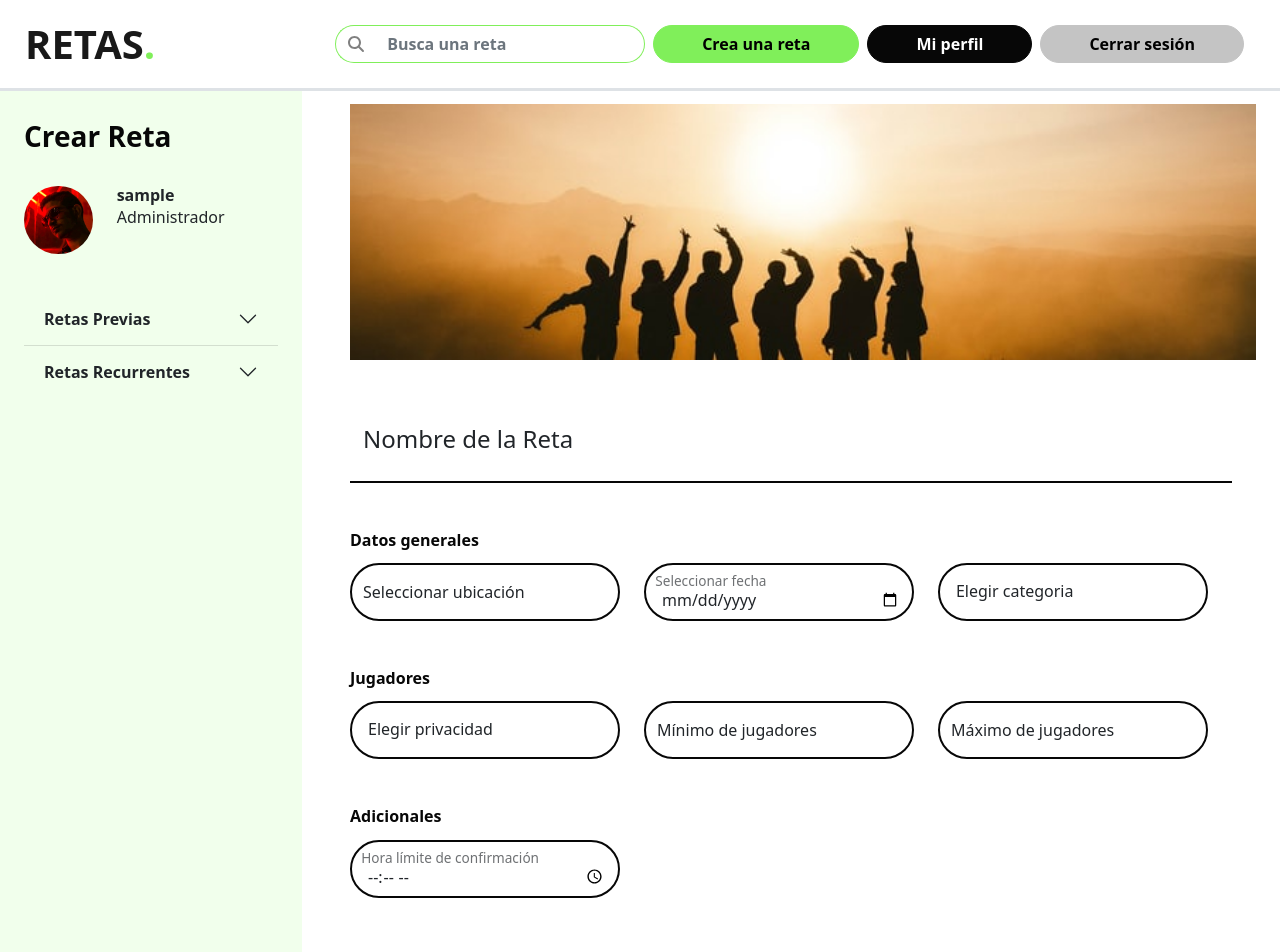
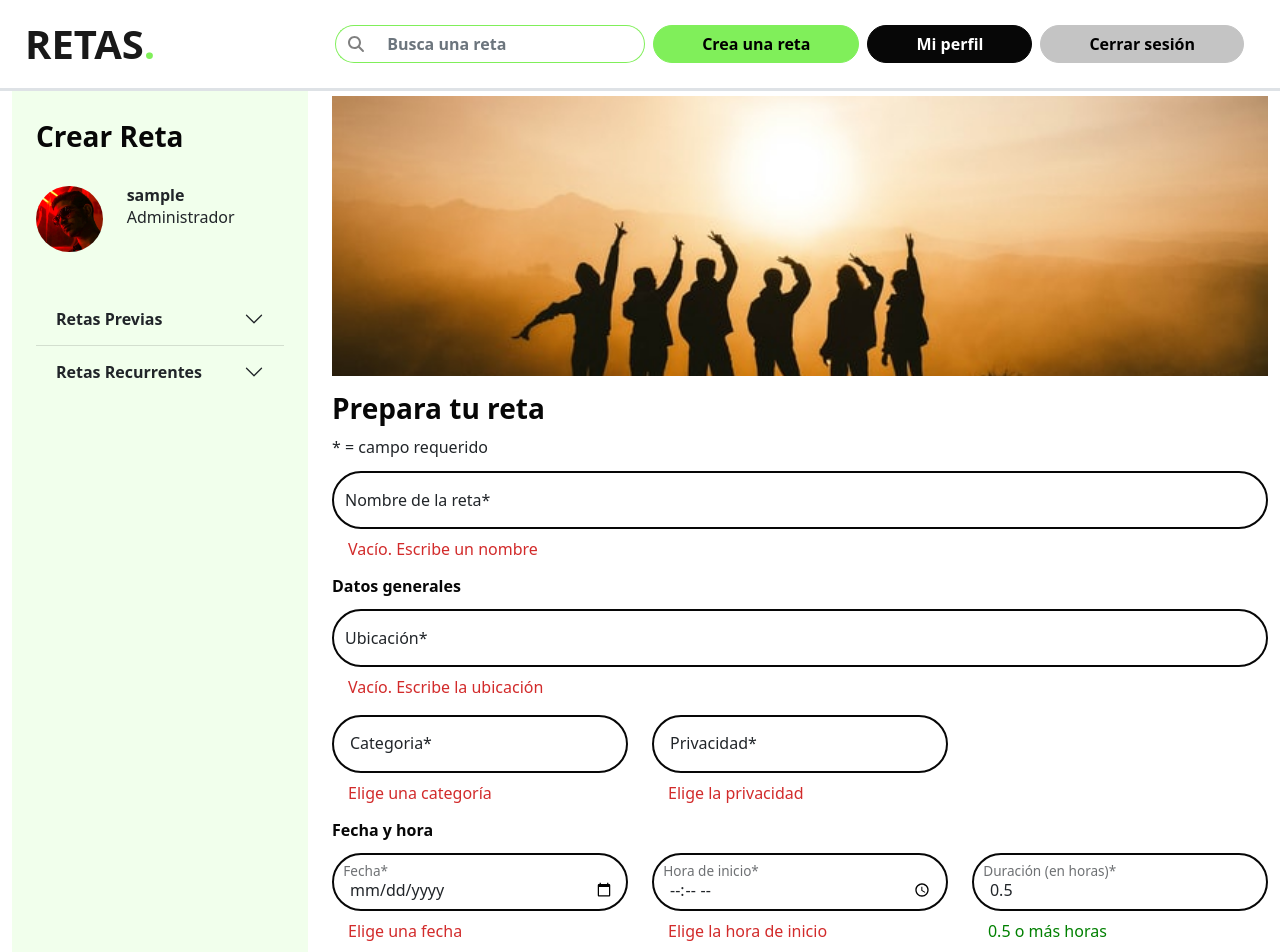
Before and after one commit to Sebas1245/Retas, a React (Create React App) app in the folder client/: page /create_reta in a window 1280 px wide. Shown: the top 952 px of the page. Built offline with nearby package versions, Linux system fonts and the light colour scheme; no server answers; sample sign-in values are in the browser's storage.

Commit message:
Refactor new reta

```diff
--- a/client/src/components/Form.tsx
+++ b/client/src/components/Form.tsx
@@ -2,12 +2,12 @@ import React from "react";
 
 type Props = {
   className?: string,
-  onSubmit?: (e: React.FormEvent) => void,
+  onSubmit?: (e: React.FormEvent<HTMLFormElement>) => void,
   noValidate?: boolean,
   children: React.ReactNode;
 }
 
-export default function Form({className, onSubmit, noValidate, children}: Props) {
+export default function Form({ className, onSubmit, noValidate, children }: Props) {
   return (
     <form className={className} onSubmit={onSubmit} noValidate={noValidate}>
       {children}
--- a/client/src/components/Input.tsx
+++ b/client/src/components/Input.tsx
@@ -8,14 +8,17 @@ type Props = {
   placeholder: string,
   labelClass: string
   feedbackClass?: string,
-  feedbackText?: string
+  feedbackText?: string,
+  value?: string | number | readonly string[],
+  step?: string
+  onChange?: (e: React.ChangeEvent<HTMLInputElement>) => void
 }
 
 export default function Input(
-  { type, divClass, inputClass, inputId, placeholder, labelClass, feedbackClass, feedbackText }: Props) {
+  { type, divClass, inputClass, inputId, placeholder, labelClass, feedbackClass, feedbackText, step, value, onChange }: Props) {
   return (
     <div className={divClass}>
-      <input type={type} className={inputClass} id={inputId} name={inputId} placeholder={placeholder} />
+      <input type={type} className={inputClass} id={inputId} name={inputId} placeholder={placeholder} step={step} value={value} onChange={onChange} />
       <label htmlFor={inputId} className={labelClass}>{placeholder}</label>
       {feedbackText
         ?
--- a/client/src/components/RetaForm.tsx
+++ b/client/src/components/RetaForm.tsx
@@ -7,16 +7,14 @@ type Props = {
 
 export default function RetaForm({ imgSrc, children }: Props) {
   return (
-    <div className="container-fluid">
+    <>
       <div className="row" style={{ position: "relative" }}>
-        <img className="img-fluid rounded mt-2 pt-4" src={imgSrc} style={{
+        <img className="img-fluid rounded mt-4" src={imgSrc} style={{
           objectFit: "cover", objectPosition: "center 66%",
           height: 280
         }} />
       </div>
-      <div className="row">
-        {children}
-      </div>
-    </div>
+      {children}
+    </>
   );
 }
--- a/client/src/views/NewReta.tsx
+++ b/client/src/views/NewReta.tsx
@@ -1,5 +1,4 @@
 import React, { useState } from "react";
-import Navbar from '../components/Navbar';
 import Button from "../components/Button";
 import Form from "../components/Form";
 import Input from "../components/Input";
@@ -11,45 +10,224 @@ import { createReta } from "../services/retaCalls";
 import { getToken } from "../services/tokenUtilities";
 import { getImageByCategory } from "../utils/imageCategory";
 
+type InputState = {
+  name: string,
+  location: string,
+  category: string,
+  min_participants: string,
+  max_participants: string,
+  date: string,
+  time: string,
+  duration: string,
+  is_private: string
+}
+
 export default function NewReta() {
   const navigate = useNavigate();
+  const [inputValues, setInputValues] = useState<InputState>({
+    name: "",
+    location: "",
+    category: "",
+    min_participants: "2",
+    max_participants: "2",
+    date: "",
+    time: "",
+    duration: "0.5",
+    is_private: ""
+  });
+  const [inputFeedback, setInputFeedback] = useState<InputState>({
+    name: "Vacío. Escribe un nombre",
+    location: "Vacío. Escribe la ubicación",
+    category: "Elige una categoría",
+    min_participants: "2 o más jugadores",
+    max_participants: "Mayor o igual al mínimo",
+    date: "Elige una fecha",
+    time: "Elige la hora de inicio",
+    duration: "0.5 o más horas",
+    is_private: "Elige la privacidad"
+  });
+  const [inputFeedbackClass, setInputFeedbackClass] = useState<InputState>({
+    name: "px-3 pt-2 text-danger",
+    location: "px-3 pt-2 text-danger",
+    category: "px-3 pt-2 text-danger",
+    min_participants: "px-3 pt-2 text-success",
+    max_participants: "px-3 pt-2 text-success",
+    date: "px-3 pt-2 text-danger",
+    time: "px-3 pt-2 text-danger",
+    duration: "px-3 pt-2 text-success",
+    is_private: "px-3 pt-2 text-danger"
+  });
+  const [serverError, setServerError] = useState("");
   const [retaImage, setRetaImage] = useState('/other_cat.jpg');
   const username: string = sessionStorage.getItem('userName')!;
 
-  const onSubmit: (e: React.FormEvent) => void = async (e) => {
+  const checkInput: (inputName: string, inputValue: string) => boolean = (inputName, inputValue) => {
+    let isGood = false;
+    switch (inputName) {
+      case "name":
+        if (!inputValue) {
+          setInputFeedback({ ...inputFeedback, [inputName]: "Sin nombre, escribe uno para tu reta." });
+          setInputFeedbackClass({ ...inputFeedbackClass, [inputName]: "px-3 pt-2 text-danger" });
+        } else {
+          isGood = true;
+          setInputFeedback({ ...inputFeedback, [inputName]: "¡Buen nombre!" });
+          setInputFeedbackClass({ ...inputFeedbackClass, [inputName]: "px-3 pt-2 text-success" });
+        }
+        break;
+      case "location":
+        if (!inputValue) {
+          setInputFeedback({ ...inputFeedback, [inputName]: "Sin ubicación, escribe una para tu reta." });
+          setInputFeedbackClass({ ...inputFeedbackClass, [inputName]: "px-3 pt-2 text-danger" });
+        } else {
+          isGood = true;
+          setInputFeedback({ ...inputFeedback, [inputName]: "¡Lugar listo!" });
+          setInputFeedbackClass({ ...inputFeedbackClass, [inputName]: "px-3 pt-2 text-success" });
+        }
+        break;
+      case "category":
+        if (!inputValue) {
+          setInputFeedback({ ...inputFeedback, [inputName]: "Elige una categoría." });
+          setInputFeedbackClass({ ...inputFeedbackClass, [inputName]: "px-3 pt-2 text-danger" });
+        } else {
+          isGood = true;
+          setInputFeedback({ ...inputFeedback, [inputName]: "¡Categoría lista!" });
+          setInputFeedbackClass({ ...inputFeedbackClass, [inputName]: "px-3 pt-2 text-success" });
+        }
+        break;
+      case "min_participants":
+        if (Number(inputValue) >= 2 && Number(inputValue) <= Number(inputValues.max_participants)) {
+          isGood = true;
+          setInputFeedbackClass({
+            ...inputFeedbackClass,
+            [inputName]: "px-3 pt-2 text-success", "max_participants": "px-3 pt-2 text-success"
+          });
+        } else if (Number(inputValue) >= 2) {
+          setInputFeedbackClass({
+            ...inputFeedbackClass,
+            [inputName]: "px-3 pt-2 text-success", "max_participants": "px-3 pt-2 text-danger"
+          });
+        } else if (Number(inputValue) <= Number(inputValues.max_participants)) {
+          setInputFeedbackClass({
+            ...inputFeedbackClass,
+            [inputName]: "px-3 pt-2 text-danger", "max_participants": "px-3 pt-2 text-success"
+          });
+        } else {
+          setInputFeedbackClass({
+            ...inputFeedbackClass,
+            [inputName]: "px-3 pt-2 text-danger", "max_participants": "px-3 pt-2 text-danger"
+          });
+        }
+        break;
+      case "max_participants":
+        if ((Number(inputValue) >= Number(inputValues.min_participants))) {
+          isGood = true;
+          setInputFeedbackClass({ ...inputFeedbackClass, [inputName]: "px-3 pt-2 text-success" });
+        } else {
+          setInputFeedbackClass({ ...inputFeedbackClass, [inputName]: "px-3 pt-2 text-danger" });
+        }
+        break;
+      case "date":
+        if (!inputValue) {
+          setInputFeedback({ ...inputFeedback, [inputName]: "Elige una fecha." });
+          setInputFeedbackClass({ ...inputFeedbackClass, [inputName]: "px-3 pt-2 text-danger" });
+          break;
+        }
+
+        // Q: Why are we using the replace?
+        // A: https://stackoverflow.com/questions/7556591/is-the-javascript-date-object-always-one-day-off
+        const inputDate = new Date(inputValue.replace(/-/g, '/'));
+        const today = new Date();
+        today.setHours(0, 0, 0, 0);
+        if (inputDate < today) {
+          setInputFeedback({ ...inputFeedback, [inputName]: "La fecha ya ha pasado." });
+          setInputFeedbackClass({ ...inputFeedbackClass, [inputName]: "px-3 pt-2 text-danger" });
+        } else {
+          isGood = true;
+          setInputFeedback({ ...inputFeedback, [inputName]: "¡Fecha lista!" });
+          setInputFeedbackClass({ ...inputFeedbackClass, [inputName]: "px-3 pt-2 text-success" });
+        }
+        break;
+      case "time":
+        if (!inputValue) {
+          setInputFeedback({ ...inputFeedback, [inputName]: "Elige una fecha." });
+          setInputFeedbackClass({ ...inputFeedbackClass, [inputName]: "px-3 pt-2 text-danger" });
+          break;
+        }
+
+        const hr = Number(inputValue.split(":")[0]);
+        const min = Number(inputValue.split(":")[1]);
+        if (isNaN(hr) || isNaN(min) || hr < 0 || hr > 23 || min < 0 || min > 59) {
+          setInputFeedback({ ...inputFeedback, [inputName]: "Elige una hora." });
+          setInputFeedbackClass({ ...inputFeedbackClass, [inputName]: "px-3 pt-2 text-danger" });
+        } else {
+          isGood = true;
+          setInputFeedback({ ...inputFeedback, [inputName]: "¡Hora lista!" });
+          setInputFeedbackClass({ ...inputFeedbackClass, [inputName]: "px-3 pt-2 text-success" });
+        }
+        break;
+      case "duration":
+        if ((Number(inputValue) >= 0.5)) {
+          isGood = true;
+          setInputFeedbackClass({ ...inputFeedbackClass, [inputName]: "px-3 pt-2 text-success" });
+        } else {
+          setInputFeedbackClass({ ...inputFeedbackClass, [inputName]: "px-3 pt-2 text-danger" });
+        }
+        break;
+      case "is_private":
+        if (!inputValue) {
+          setInputFeedback({ ...inputFeedback, [inputName]: "Elige la privacidad." });
+          setInputFeedbackClass({ ...inputFeedbackClass, [inputName]: "px-3 pt-2 text-danger" });
+        } else {
+          isGood = true;
+          setInputFeedback({ ...inputFeedback, [inputName]: "¡Privacidad lista!" });
+          setInputFeedbackClass({ ...inputFeedbackClass, [inputName]: "px-3 pt-2 text-success" });
+        }
+        break;
+      default:
+        break;
+    }
+
+    return isGood;
+  }
+
+  const onInputChange: (e: React.ChangeEvent<HTMLInputElement | HTMLSelectElement>) => void = (e) => {
+    checkInput(e.target.name, e.target.value);
+
+    if (e.target.name === "category") {
+      setRetaImage(getImageByCategory(e.target.value));
+    }
+
+    setInputValues({
+      ...inputValues,
+      [e.target.name]: e.target.value
+    })
+  }
+
+  const onSubmit: (e: React.FormEvent<HTMLFormElement>) => void = async (e) => {
     e.preventDefault();
-    const target = e.target as typeof e.target & {
-      name: { value: string },
-      location: { value: string },
-      category: { value: string },
-      min_participants: { value: number },
-      max_participants: { value: number }
-      time: { value: string }
-      date: { value: Date }
-      is_private: { value: boolean }
-    };
+    console.log(inputValues)
 
-    let errorFound = false;
+    let isGood = true;
+    for (const key in inputValues) {
+      isGood = isGood && checkInput(key, inputValues[key as keyof InputState]);
+    }
 
-    if (errorFound) {
+    if (!isGood) {
       return;
     }
 
-    console.log(target.date.value);
-
-
     const newReta: Reta = {
-      name: target.name.value,
-      description: "Soy una reta generica",
-      date: target.date.value,
-      hours: Number(target.time.value.substring(0, 2)),
-      minutes: Number(target.time.value.substring(3)),
-      duration: 1,
-      location: target.location.value,
-      is_private: target.is_private.value,
-      min_participants: target.min_participants.value,
-      max_participants: target.max_participants.value,
-      category: target.category.value,
+      name: inputValues.name,
+      description: "Soy una reta",
+      location: inputValues.location,
+      category: inputValues.category,
+      min_participants: Number(inputValues.min_participants),
+      max_participants: Number(inputValues.max_participants),
+      date: new Date(inputValues.date),
+      hours: Number(inputValues.time.split(":")[0]),
+      minutes: Number(inputValues.time.split(":")[1]),
+      duration: Number(inputValues.duration),
+      is_private: Boolean(inputValues.is_private),
       confirmed_users: getToken(),
       admin: getToken(),
       is_active: true,
@@ -60,18 +238,13 @@ export default function NewReta() {
       navigate("/reta/" + createdReta._id)
     } catch (error) {
       const err = error as typeof error & ErrorResponse;
-      console.error(err)
+      setServerError(err.msg);
     }
   }
 
-  const changeRetaImage: (e: React.ChangeEvent<HTMLSelectElement>) => void = async (e) => {
-    setRetaImage(getImageByCategory(e.target.value))
-  }
-
   return (
-    <div>
-      <Navbar />
-      <div className="row full-page-with-nav">
+    <div className="container-fluid full-page-with-nav">
+      <div className="row h-100">
         <div className="d-none d-md-block col-12 col-lg-3">
           <Sidebar
             title="Crear Reta"
@@ -91,21 +264,21 @@ export default function NewReta() {
         <div className="col-12 col-lg-9">
           <RetaForm
             imgSrc={retaImage}>
-            <Form className="row mt-5" onSubmit={onSubmit}>
-              <Input type="text" divClass="form-floating mb-5" inputClass="form-control shadow-none form-control-lg rounded-0 border-0 border-bottom border-2 border-dark"
-                inputId="name" placeholder="Nombre de la Reta" labelClass="form-label ps-4 mb-5 h4"
+            <Form className="row mt-3" onSubmit={onSubmit}>
+              <h3 className="text-dark fw-bold" style={{ textAlign: "left", paddingBottom: 5 }}>Prepara tu reta<span></span></h3>
+              <p className="fw-light lh-1"> * = campo requerido</p>
+              <Input type="text" divClass="form-floating mb-3" inputClass="form-control ps-3 rounded-pill border-dark border-2"
+                inputId="name" placeholder="Nombre de la reta*" labelClass="form-label ps-4 mb-5" value={inputValues.name} onChange={onInputChange}
+                feedbackClass={inputFeedbackClass.name} feedbackText={inputFeedback.name}
               />
-              <div className="row mb-5">
               <h6 className="text-dark fw-bold" style={{ textAlign: "left", paddingBottom: 5 }}>Datos generales</h6>
-                <Input type="text" divClass="form-floating col-lg-4" inputClass="form-control ps-3 rounded-pill border-dark border-2"
-                  inputId="location" placeholder="Seleccionar ubicación" labelClass="form-label ps-4"
+              <Input type="text" divClass="form-floating col-12 mb-3" inputClass="form-control ps-3 rounded-pill border-dark border-2"
+                inputId="location" placeholder="Ubicación*" labelClass="form-label ps-4" value={inputValues.location} onChange={onInputChange}
+                feedbackClass={inputFeedbackClass.location} feedbackText={inputFeedback.location}
               />
-                <Input type="date" divClass="form-floating col-lg-4" inputClass="form-control ps-3 rounded-pill border-dark border-2"
-                  inputId="date" placeholder="Seleccionar fecha" labelClass="form-label ps-4"
-                />
-                <div className="form-floating col-lg-4">
-                  <select className="form-control rounded-pill ps-3 pt-2 border-dark border-2" id="category" onChange={changeRetaImage}>
-                    <option selected hidden>Elegir categoria</option>
+              <div className="form-floating col-md-6 col-lg-4 mb-3">
+                <select value={inputValues.category} className="form-control rounded-pill ps-3 pt-2 border-dark border-2" name="category" id="category" onChange={onInputChange}>
+                  <option value="">Categoria*</option>
                   <option value="Futbol">Futbol</option>
                   <option value="Golf">Golf</option>
                   <option value="Voleibol">Voleibol</option>
@@ -115,46 +288,65 @@ export default function NewReta() {
                   <option value="eSports">eSports</option>
                   <option value="Otro">Otro</option>
                 </select>
+                {inputFeedback.category
+                  ?
+                  <div className={inputFeedbackClass.category}>
+                    {inputFeedback.category}
                   </div>
+                  : <></>}
               </div>
-              <div className="row mb-5">
-                <h6 className="text-dark fw-bold" style={{ textAlign: "left", paddingBottom: 5 }}>Jugadores</h6>
-                <div className="form-floating col-lg-4">
-                  <select className="form-control rounded-pill ps-3 pt-2 border-dark border-2" id="is_private">
-                    <option selected hidden>Elegir privacidad</option>
+              <div className="form-floating col-md-6 col-lg-4 mb-3">
+                <select value={inputValues.is_private} className="form-control rounded-pill ps-3 pt-2 border-dark border-2" name="is_private" id="is_private" onChange={onInputChange}>
+                  <option value="">Privacidad*</option>
                   <option value="true">Privado</option>
                   <option value="false">Público</option>
                 </select>
+                {inputFeedback.is_private
+                  ?
+                  <div className={inputFeedbackClass.is_private}>
+                    {inputFeedback.is_private}
                   </div>
-                <Input type="number" divClass="form-floating col-lg-4" inputClass="form-control ps-3 rounded-pill border-dark border-2"
-                  inputId="min_participants" placeholder="Mínimo de jugadores" labelClass="form-label ps-4"
+                  : <></>}
+              </div>
+              <h6 className="text-dark fw-bold" style={{ textAlign: "left", paddingBottom: 5 }}>Fecha y hora</h6>
+              <Input type="date" divClass="form-floating col-md-4 mb-3" inputClass="form-control ps-3 rounded-pill border-dark border-2"
+                inputId="date" placeholder="Fecha*" labelClass="form-label ps-4" value={inputValues.date} onChange={onInputChange}
+                feedbackClass={inputFeedbackClass.date} feedbackText={inputFeedback.date}
               />
-                <Input type="number" divClass="form-floating col-lg-4" inputClass="form-control ps-3 rounded-pill border-dark border-2"
-                  inputId="max_participants" placeholder="Máximo de jugadores" labelClass="form-label ps-4"
+              <Input type="time" divClass="form-floating col-md-4 mb-3" inputClass="form-control ps-3 rounded-pill border-dark border-2"
+                inputId="time" placeholder="Hora de inicio*" labelClass="form-label ps-4" value={inputValues.time} onChange={onInputChange}
+                feedbackClass={inputFeedbackClass.time} feedbackText={inputFeedback.time}
               />
-              </div>
-              <div className="row mb-5">
-                <h6 className="text-dark fw-bold" style={{ textAlign: "left", paddingBottom: 5 }}>Adicionales</h6>
-                <Input type="time" divClass="form-floating col-lg-4" inputClass="form-control rounded-pill ps-3 border-dark border-2"
-                  inputId="time" placeholder="Hora límite de confirmación" labelClass="form-label ps-4"
+              <Input type="number" step="0.5" divClass="form-floating col-md-4 mb-3" inputClass="form-control ps-3 rounded-pill border-dark border-2"
+                inputId="duration" placeholder="Duración (en horas)*" labelClass="form-label ps-4" value={inputValues.duration} onChange={onInputChange}
+                feedbackClass={inputFeedbackClass.duration} feedbackText={inputFeedback.duration}
               />
-              </div>
-              <div className="row mb-5 pt-2 pb-3">
-                <div className="d-grid col-lg-4">
-                  <Button
-                    className="btn-dark rounded-pill fw-bold"
-                    btnType="button"
-                    btnText="Invitar amigos"
-                    padding="py-3" />
-                </div>
-                <div className="d-grid col-lg-4">
+              <h6 className="text-dark fw-bold" style={{ textAlign: "left", paddingBottom: 5 }}>Jugadores</h6>
+              <Input type="number" divClass="form-floating col-md-6 col-lg-4 mb-3" inputClass="form-control ps-3 rounded-pill border-dark border-2"
+                inputId="min_participants" placeholder="Mínimo de jugadores*" labelClass="form-label ps-4" value={inputValues.min_participants} onChange={onInputChange}
+                feedbackClass={inputFeedbackClass.min_participants} feedbackText={inputFeedback.min_participants}
+              />
+              <Input type="number" divClass="form-floating col-md-6 col-lg-4 mb-3" inputClass="form-control ps-3 rounded-pill border-dark border-2"
+                inputId="max_participants" placeholder="Máximo de jugadores*" labelClass="form-label ps-4" value={inputValues.max_participants} onChange={onInputChange}
+                feedbackClass={inputFeedbackClass.max_participants} feedbackText={inputFeedback.max_participants}
+              />
+              <div className="w-100"></div>
+              <div className="d-grid col-lg-4 mb-1">
                 <Button
                   className="btn-primary rounded-pill fw-bold"
                   btnType="submit"
                   btnText="Crear Reta"
                   padding="py-3" />
               </div>
+              {(serverError)
+                ? <div className="d-grid col mb-1">
+                  <div className="alert alert-danger rounded-pill mb-0" role="alert">
+                    {serverError}
                   </div>
+                </div>
+                : <></>
+              }
+
             </Form>
           </RetaForm>
         </div>
```
Lines whose indentation alone changed are shown as unchanged.
